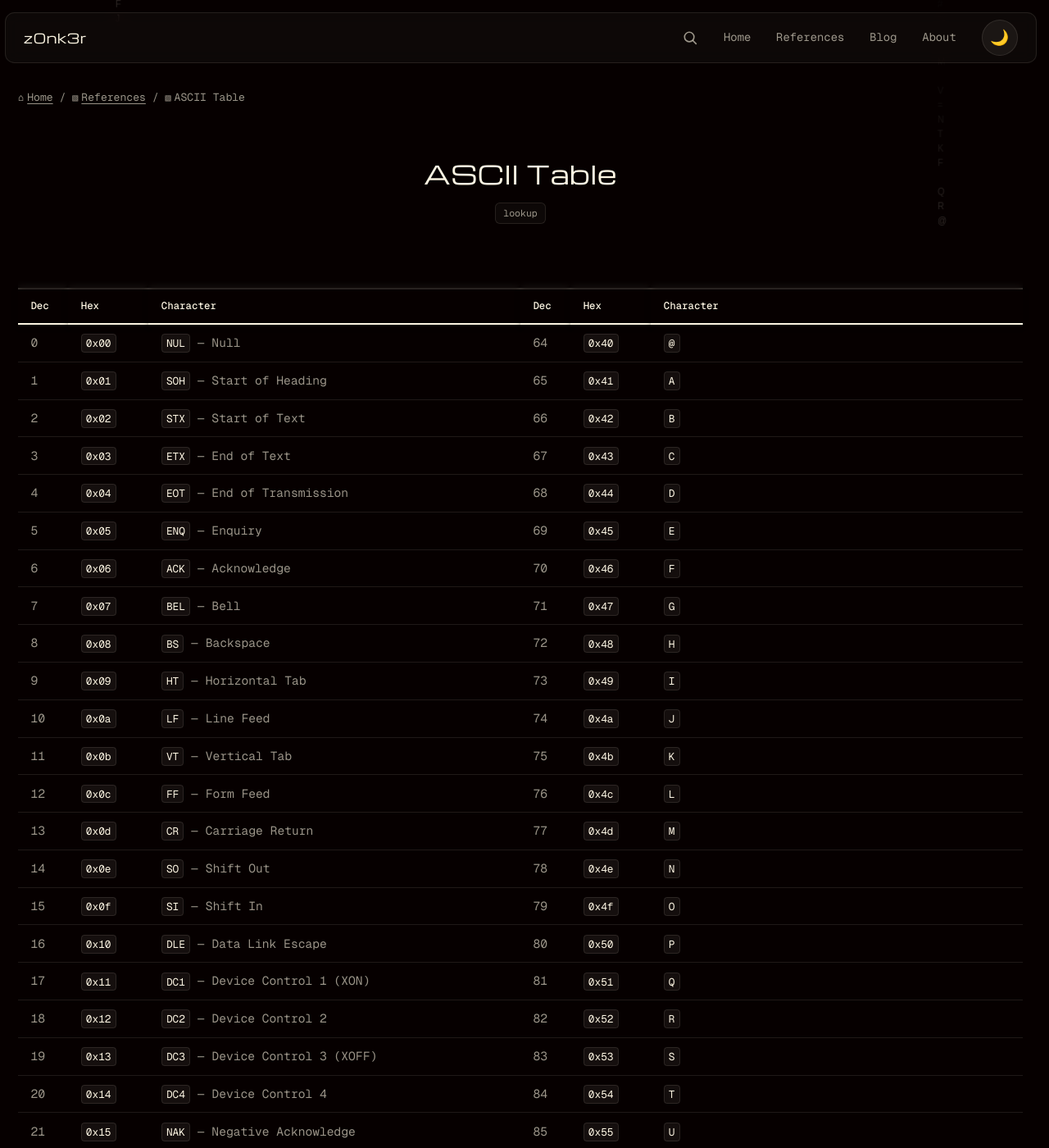
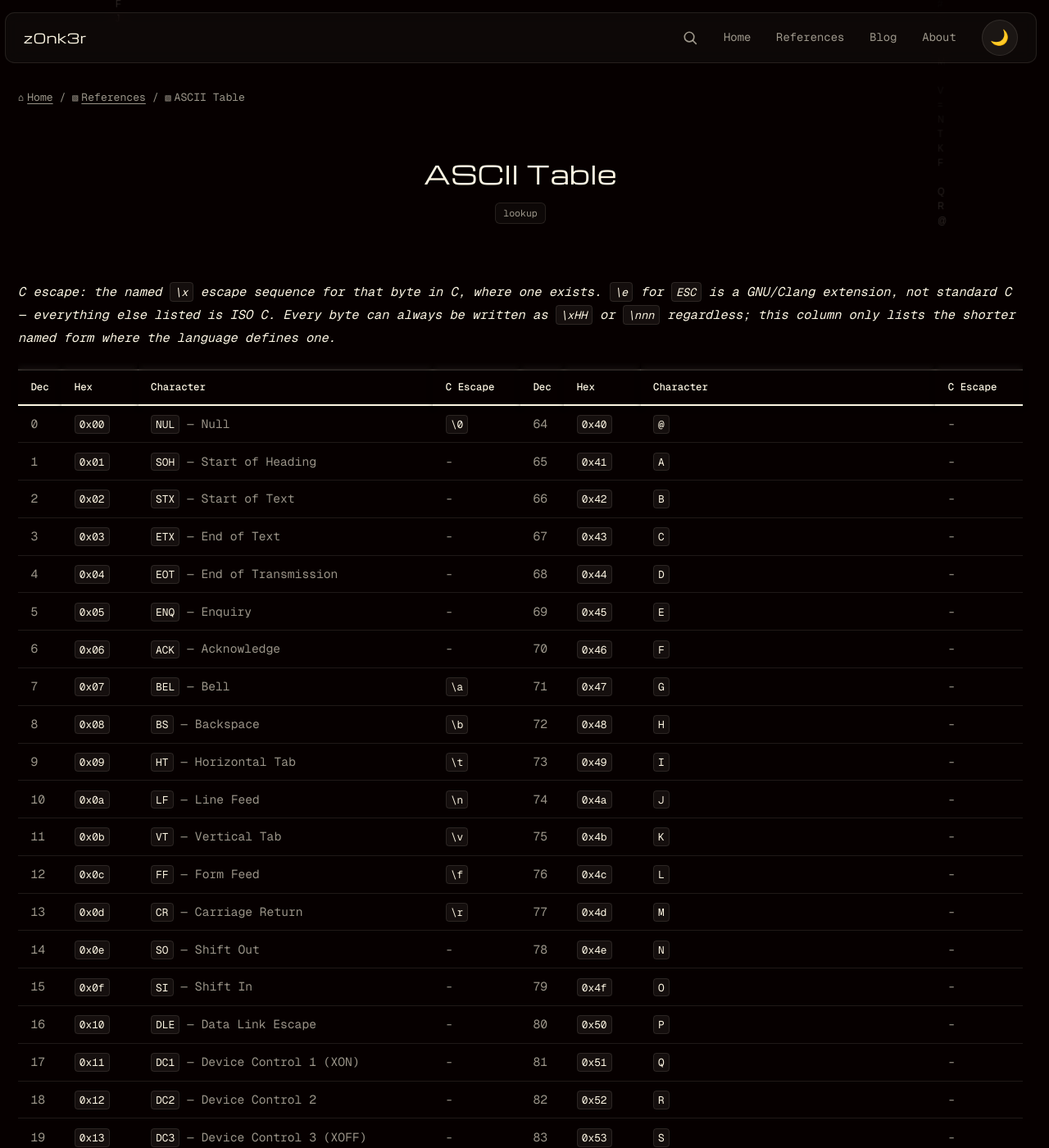
Before and after one commit to z0nk3r/z0nk3r.github.io, a Jekyll site: the page built from _references/ascii-table.md, in a window 1280 px wide and 1400 px high. Shown: the whole window at 82% size. Built offline with Jekyll 4.4.1, drawn with Linux system fonts in a browser that asks for light colours; some of the changed text lies outside the part shown.

Commit message:
Add C escape sequence column to the ASCII table

```diff
--- a/_references/ascii-table.md
+++ b/_references/ascii-table.md
@@ -5,76 +5,82 @@ excerpt: "The full 7-bit ASCII table: control characters 0-31 and 127, plus ever
 tags: [lookup]
 ---
 
-| Dec | Hex | Character | Dec | Hex | Character |
-|---|---|---|---|---|---|
-| 0 | `0x00` | `NUL` — Null | 64 | `0x40` | `@` |
-| 1 | `0x01` | `SOH` — Start of Heading | 65 | `0x41` | `A` |
-| 2 | `0x02` | `STX` — Start of Text | 66 | `0x42` | `B` |
-| 3 | `0x03` | `ETX` — End of Text | 67 | `0x43` | `C` |
-| 4 | `0x04` | `EOT` — End of Transmission | 68 | `0x44` | `D` |
-| 5 | `0x05` | `ENQ` — Enquiry | 69 | `0x45` | `E` |
-| 6 | `0x06` | `ACK` — Acknowledge | 70 | `0x46` | `F` |
-| 7 | `0x07` | `BEL` — Bell | 71 | `0x47` | `G` |
-| 8 | `0x08` | `BS` — Backspace | 72 | `0x48` | `H` |
-| 9 | `0x09` | `HT` — Horizontal Tab | 73 | `0x49` | `I` |
-| 10 | `0x0a` | `LF` — Line Feed | 74 | `0x4a` | `J` |
-| 11 | `0x0b` | `VT` — Vertical Tab | 75 | `0x4b` | `K` |
-| 12 | `0x0c` | `FF` — Form Feed | 76 | `0x4c` | `L` |
-| 13 | `0x0d` | `CR` — Carriage Return | 77 | `0x4d` | `M` |
-| 14 | `0x0e` | `SO` — Shift Out | 78 | `0x4e` | `N` |
-| 15 | `0x0f` | `SI` — Shift In | 79 | `0x4f` | `O` |
-| 16 | `0x10` | `DLE` — Data Link Escape | 80 | `0x50` | `P` |
-| 17 | `0x11` | `DC1` — Device Control 1 (XON) | 81 | `0x51` | `Q` |
-| 18 | `0x12` | `DC2` — Device Control 2 | 82 | `0x52` | `R` |
-| 19 | `0x13` | `DC3` — Device Control 3 (XOFF) | 83 | `0x53` | `S` |
-| 20 | `0x14` | `DC4` — Device Control 4 | 84 | `0x54` | `T` |
-| 21 | `0x15` | `NAK` — Negative Acknowledge | 85 | `0x55` | `U` |
-| 22 | `0x16` | `SYN` — Synchronous Idle | 86 | `0x56` | `V` |
-| 23 | `0x17` | `ETB` — End of Transmission Block | 87 | `0x57` | `W` |
-| 24 | `0x18` | `CAN` — Cancel | 88 | `0x58` | `X` |
-| 25 | `0x19` | `EM` — End of Medium | 89 | `0x59` | `Y` |
-| 26 | `0x1a` | `SUB` — Substitute | 90 | `0x5a` | `Z` |
-| 27 | `0x1b` | `ESC` — Escape | 91 | `0x5b` | `[` |
-| 28 | `0x1c` | `FS` — File Separator | 92 | `0x5c` | `\` |
-| 29 | `0x1d` | `GS` — Group Separator | 93 | `0x5d` | `]` |
-| 30 | `0x1e` | `RS` — Record Separator | 94 | `0x5e` | `^` |
-| 31 | `0x1f` | `US` — Unit Separator | 95 | `0x5f` | `_` |
-| 32 | `0x20` | (space) | 96 | `0x60` | `` ` `` |
-| 33 | `0x21` | `!` | 97 | `0x61` | `a` |
-| 34 | `0x22` | `"` | 98 | `0x62` | `b` |
-| 35 | `0x23` | `#` | 99 | `0x63` | `c` |
-| 36 | `0x24` | `$` | 100 | `0x64` | `d` |
-| 37 | `0x25` | `%` | 101 | `0x65` | `e` |
-| 38 | `0x26` | `&` | 102 | `0x66` | `f` |
-| 39 | `0x27` | `'` | 103 | `0x67` | `g` |
-| 40 | `0x28` | `(` | 104 | `0x68` | `h` |
-| 41 | `0x29` | `)` | 105 | `0x69` | `i` |
-| 42 | `0x2a` | `*` | 106 | `0x6a` | `j` |
-| 43 | `0x2b` | `+` | 107 | `0x6b` | `k` |
-| 44 | `0x2c` | `,` | 108 | `0x6c` | `l` |
-| 45 | `0x2d` | `-` | 109 | `0x6d` | `m` |
-| 46 | `0x2e` | `.` | 110 | `0x6e` | `n` |
-| 47 | `0x2f` | `/` | 111 | `0x6f` | `o` |
-| 48 | `0x30` | `0` | 112 | `0x70` | `p` |
-| 49 | `0x31` | `1` | 113 | `0x71` | `q` |
-| 50 | `0x32` | `2` | 114 | `0x72` | `r` |
-| 51 | `0x33` | `3` | 115 | `0x73` | `s` |
-| 52 | `0x34` | `4` | 116 | `0x74` | `t` |
-| 53 | `0x35` | `5` | 117 | `0x75` | `u` |
-| 54 | `0x36` | `6` | 118 | `0x76` | `v` |
-| 55 | `0x37` | `7` | 119 | `0x77` | `w` |
-| 56 | `0x38` | `8` | 120 | `0x78` | `x` |
-| 57 | `0x39` | `9` | 121 | `0x79` | `y` |
-| 58 | `0x3a` | `:` | 122 | `0x7a` | `z` |
-| 59 | `0x3b` | `;` | 123 | `0x7b` | `{` |
-| 60 | `0x3c` | `<` | 124 | `0x7c` | \| |
-| 61 | `0x3d` | `=` | 125 | `0x7d` | `}` |
-| 62 | `0x3e` | `>` | 126 | `0x7e` | `~` |
-| 63 | `0x3f` | `?` | 127 | `0x7f` | `DEL` — Delete |
-{: style="--table-col-1: 5%; --table-col-2: 8%; --table-col-3: 37%; --table-col-4: 5%; --table-col-5: 8%; --table-col-6: 37%;"}
+*C escape: the named `\x` escape sequence for that byte in C, where one exists. `\e` for `ESC` is a
+GNU/Clang extension, not standard C — everything else listed is ISO C. Every byte can always be
+written as `\xHH` or `\nnn` regardless; this column only lists the shorter named form where the
+language defines one.*
+
+| Dec | Hex | Character | C Escape | Dec | Hex | Character | C Escape |
+|---|---|---|---|---|---|---|---|
+| 0 | `0x00` | `NUL` — Null | `\0` | 64 | `0x40` | `@` | - |
+| 1 | `0x01` | `SOH` — Start of Heading | - | 65 | `0x41` | `A` | - |
+| 2 | `0x02` | `STX` — Start of Text | - | 66 | `0x42` | `B` | - |
+| 3 | `0x03` | `ETX` — End of Text | - | 67 | `0x43` | `C` | - |
+| 4 | `0x04` | `EOT` — End of Transmission | - | 68 | `0x44` | `D` | - |
+| 5 | `0x05` | `ENQ` — Enquiry | - | 69 | `0x45` | `E` | - |
+| 6 | `0x06` | `ACK` — Acknowledge | - | 70 | `0x46` | `F` | - |
+| 7 | `0x07` | `BEL` — Bell | `\a` | 71 | `0x47` | `G` | - |
+| 8 | `0x08` | `BS` — Backspace | `\b` | 72 | `0x48` | `H` | - |
+| 9 | `0x09` | `HT` — Horizontal Tab | `\t` | 73 | `0x49` | `I` | - |
+| 10 | `0x0a` | `LF` — Line Feed | `\n` | 74 | `0x4a` | `J` | - |
+| 11 | `0x0b` | `VT` — Vertical Tab | `\v` | 75 | `0x4b` | `K` | - |
+| 12 | `0x0c` | `FF` — Form Feed | `\f` | 76 | `0x4c` | `L` | - |
+| 13 | `0x0d` | `CR` — Carriage Return | `\r` | 77 | `0x4d` | `M` | - |
+| 14 | `0x0e` | `SO` — Shift Out | - | 78 | `0x4e` | `N` | - |
+| 15 | `0x0f` | `SI` — Shift In | - | 79 | `0x4f` | `O` | - |
+| 16 | `0x10` | `DLE` — Data Link Escape | - | 80 | `0x50` | `P` | - |
+| 17 | `0x11` | `DC1` — Device Control 1 (XON) | - | 81 | `0x51` | `Q` | - |
+| 18 | `0x12` | `DC2` — Device Control 2 | - | 82 | `0x52` | `R` | - |
+| 19 | `0x13` | `DC3` — Device Control 3 (XOFF) | - | 83 | `0x53` | `S` | - |
+| 20 | `0x14` | `DC4` — Device Control 4 | - | 84 | `0x54` | `T` | - |
+| 21 | `0x15` | `NAK` — Negative Acknowledge | - | 85 | `0x55` | `U` | - |
+| 22 | `0x16` | `SYN` — Synchronous Idle | - | 86 | `0x56` | `V` | - |
+| 23 | `0x17` | `ETB` — End of Transmission Block | - | 87 | `0x57` | `W` | - |
+| 24 | `0x18` | `CAN` — Cancel | - | 88 | `0x58` | `X` | - |
+| 25 | `0x19` | `EM` — End of Medium | - | 89 | `0x59` | `Y` | - |
+| 26 | `0x1a` | `SUB` — Substitute | - | 90 | `0x5a` | `Z` | - |
+| 27 | `0x1b` | `ESC` — Escape | `\e` | 91 | `0x5b` | `[` | - |
+| 28 | `0x1c` | `FS` — File Separator | - | 92 | `0x5c` | `\` | `\\` |
+| 29 | `0x1d` | `GS` — Group Separator | - | 93 | `0x5d` | `]` | - |
+| 30 | `0x1e` | `RS` — Record Separator | - | 94 | `0x5e` | `^` | - |
+| 31 | `0x1f` | `US` — Unit Separator | - | 95 | `0x5f` | `_` | - |
+| 32 | `0x20` | (space) | - | 96 | `0x60` | `` ` `` | - |
+| 33 | `0x21` | `!` | - | 97 | `0x61` | `a` | - |
+| 34 | `0x22` | `"` | `\"` | 98 | `0x62` | `b` | - |
+| 35 | `0x23` | `#` | - | 99 | `0x63` | `c` | - |
+| 36 | `0x24` | `$` | - | 100 | `0x64` | `d` | - |
+| 37 | `0x25` | `%` | - | 101 | `0x65` | `e` | - |
+| 38 | `0x26` | `&` | - | 102 | `0x66` | `f` | - |
+| 39 | `0x27` | `'` | `\'` | 103 | `0x67` | `g` | - |
+| 40 | `0x28` | `(` | - | 104 | `0x68` | `h` | - |
+| 41 | `0x29` | `)` | - | 105 | `0x69` | `i` | - |
+| 42 | `0x2a` | `*` | - | 106 | `0x6a` | `j` | - |
+| 43 | `0x2b` | `+` | - | 107 | `0x6b` | `k` | - |
+| 44 | `0x2c` | `,` | - | 108 | `0x6c` | `l` | - |
+| 45 | `0x2d` | `-` | - | 109 | `0x6d` | `m` | - |
+| 46 | `0x2e` | `.` | - | 110 | `0x6e` | `n` | - |
+| 47 | `0x2f` | `/` | - | 111 | `0x6f` | `o` | - |
+| 48 | `0x30` | `0` | - | 112 | `0x70` | `p` | - |
+| 49 | `0x31` | `1` | - | 113 | `0x71` | `q` | - |
+| 50 | `0x32` | `2` | - | 114 | `0x72` | `r` | - |
+| 51 | `0x33` | `3` | - | 115 | `0x73` | `s` | - |
+| 52 | `0x34` | `4` | - | 116 | `0x74` | `t` | - |
+| 53 | `0x35` | `5` | - | 117 | `0x75` | `u` | - |
+| 54 | `0x36` | `6` | - | 118 | `0x76` | `v` | - |
+| 55 | `0x37` | `7` | - | 119 | `0x77` | `w` | - |
+| 56 | `0x38` | `8` | - | 120 | `0x78` | `x` | - |
+| 57 | `0x39` | `9` | - | 121 | `0x79` | `y` | - |
+| 58 | `0x3a` | `:` | - | 122 | `0x7a` | `z` | - |
+| 59 | `0x3b` | `;` | - | 123 | `0x7b` | `{` | - |
+| 60 | `0x3c` | `<` | - | 124 | `0x7c` | \| | - |
+| 61 | `0x3d` | `=` | - | 125 | `0x7d` | `}` | - |
+| 62 | `0x3e` | `>` | - | 126 | `0x7e` | `~` | - |
+| 63 | `0x3f` | `?` | `\?` | 127 | `0x7f` | `DEL` — Delete | - |
+{: style="--table-col-1: 4%; --table-col-2: 7%; --table-col-3: 27%; --table-col-4: 8%; --table-col-5: 4%; --table-col-6: 7%; --table-col-7: 27%; --table-col-8: 8%;"}
 
 ---
 
 ### Sources
 
 - [Wikipedia — ASCII](https://en.wikipedia.org/wiki/ASCII)
+- [cppreference — Escape sequences](https://en.cppreference.com/w/c/language/escape.html)
```
